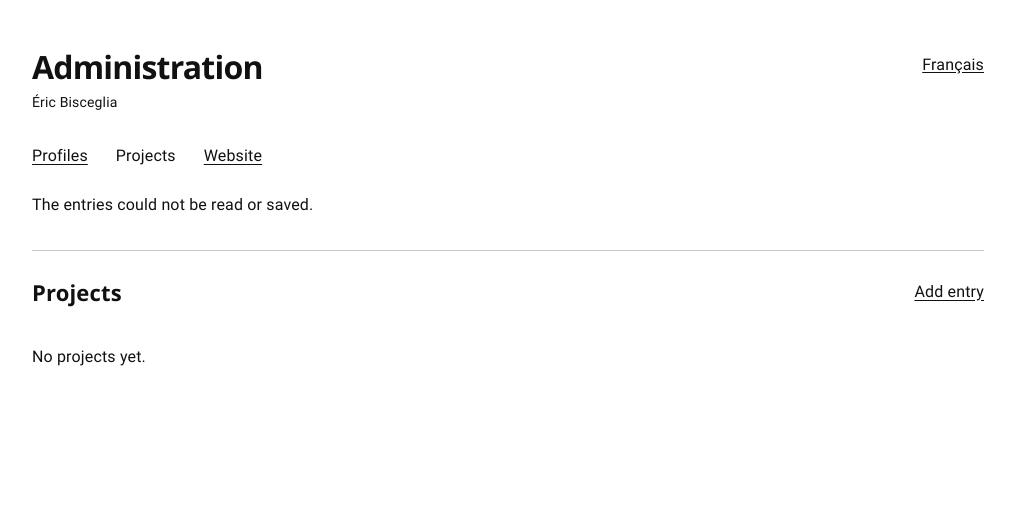
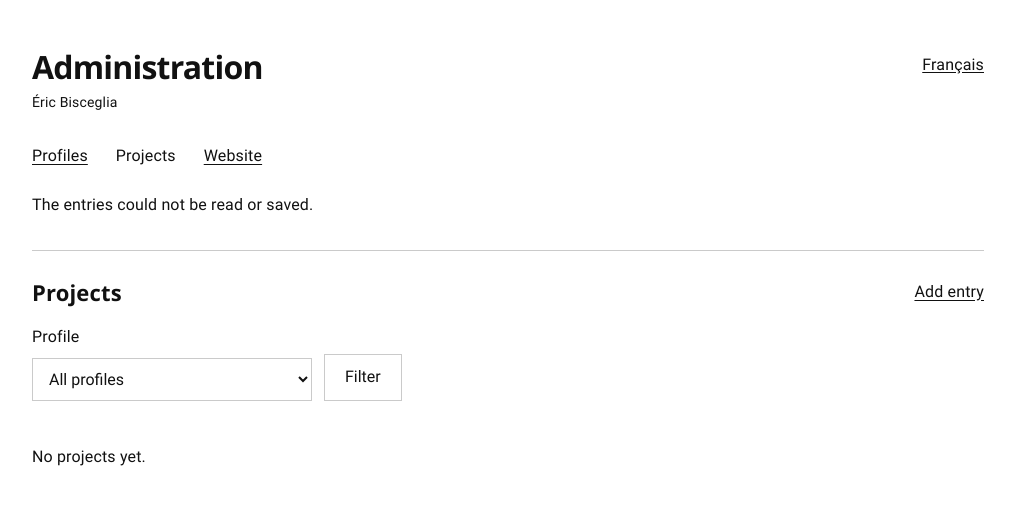
Before and after one commit to EricBisceglia/e-bis, a PHP site: page /admin/entries in a window 1280 px wide. Shown: the top 505 px of the page, without its empty margins (132-1147 px from the left). Run offline with PHP 8.4, Linux system fonts and the light colour scheme.

Commit message:
Filter entries by profile

```diff
--- a/admin/entries.php
+++ b/admin/entries.php
@@ -26,6 +26,30 @@ $admin_page      = 'entries';
 
 ///////////////////////////////////////////////////////////////////////////////////////////////////////////////////////
 // Prepare the page & forms
+
+// Look for profile filters
+$entry_filter = $_GET['profile'] ?? '';
+
+// Validate profile filtering against allowed values
+if(!in_array($entry_filter, array('', 'tech', 'security', 'games'), true))
+  $entry_filter = '';
+
+// Prepare the query string for the current profile filter
+$entry_filter_query = ($entry_filter !== '')
+                    ? 'profile='.rawurlencode($entry_filter).'&'
+                    : '';
+
+// Prepare the URL for the entry list
+$entry_list_url = './entries';
+if($entry_filter !== '')
+  $entry_list_url .= '?profile='.rawurlencode($entry_filter);
+$entry_list_link = htmlspecialchars($entry_list_url, ENT_QUOTES, 'UTF-8');
+$entry_add_url = htmlspecialchars('./entries?'.$entry_filter_query.'add=1#entry-editor', ENT_QUOTES, 'UTF-8');
+
+// Prepare the empty-list message
+$entry_empty_text = ($entry_filter !== '')
+                  ? __('admin_entries_empty_profile')
+                  : __('admin_entries_empty');
 
 // Show the editor when adding or editing an entry
 $entry_add    = ($_GET['add'] ?? '') === '1';
@@ -70,7 +94,7 @@ $entry_token = $_SESSION['entry_token'];
 
 // Prepare default form values
 $entry_values = array(
-  'profile' => 'tech',
+  'profile' => $entry_filter ?: 'tech',
   'status'  => 'draft',
   'start'   => '',
   'end'     => '',
@@ -185,7 +209,7 @@ if(($_SERVER['REQUEST_METHOD'] ?? '') === 'POST' && $entry_move && !$entry_error
       $_SESSION['entry_token'] = bin2hex(random_bytes(32));
 
       // Redirect back to the entry list
-      exit(header('Location: ./entries#entry-'.rawurlencode($move_id), true, 303));
+      exit(header('Location: '.$entry_list_url.'#entry-'.rawurlencode($move_id), true, 303));
     }
 
     // Handle errors during the move
@@ -235,7 +259,7 @@ if(($_SERVER['REQUEST_METHOD'] ?? '') === 'POST' && $entry_delete && !$entry_err
       $_SESSION['entry_token'] = bin2hex(random_bytes(32));
 
       // Return to the list
-      exit(header('Location: ./entries?deleted=1', true, 303));
+      exit(header('Location: ./entries?'.$entry_filter_query.'deleted=1', true, 303));
     }
 
     // Handle errors during deletion
@@ -346,7 +370,7 @@ if(($_SERVER['REQUEST_METHOD'] ?? '') === 'POST' && !$entry_delete && !$entry_mo
       $_SESSION['entry_token'] = bin2hex(random_bytes(32));
 
       // Redirect to the entries page
-      exit(header('Location: ./entries?saved=1', true, 303));
+      exit(header('Location: ./entries?'.$entry_filter_query.'saved=1', true, 303));
     }
   }
 
@@ -398,6 +422,10 @@ foreach($entry_order_ids as $profile => $identifiers)
 // Process each saved entry for display
 foreach(array_reverse($entries) as $saved_entry)
 {
+  // Skip entries outside the selected profile
+  if($entry_filter !== '' && $saved_entry['profile'] !== $entry_filter)
+    continue;
+
   // Prefer the current interface language when available
   $display_language = $lang_lower;
 
@@ -438,7 +466,7 @@ foreach(array_reverse($entries) as $saved_entry)
     'profile'       => __('home_'.$saved_entry['profile']),
     'status'        => __('admin_entry_'.$saved_entry['status']),
     'languages'     => implode(' / ', $entry_languages),
-    'edit_url'      => htmlspecialchars('./entries?edit='.rawurlencode($saved_entry['id']).'#entry-editor', ENT_QUOTES, 'UTF-8'),
+    'edit_url' => htmlspecialchars('./entries?'.$entry_filter_query.'edit='.rawurlencode($saved_entry['id']).'#entry-editor', ENT_QUOTES, 'UTF-8'),
     'id'            => htmlspecialchars($saved_entry['id'], ENT_QUOTES, 'UTF-8'),
     'order_version' => $entry_order_versions[$saved_entry['profile']],
     'can_up'        => $entry_position > 0,
@@ -454,9 +482,7 @@ foreach(array_reverse($entries) as $saved_entry)
 $entry_heading = $entry_edit ? __('admin_entry_edit') : __('admin_entry_add');
 
 // Determine the entry editor's submission URL
-$entry_action = './entries?'
-              .($entry_edit ? 'edit='.rawurlencode($entry_id) : 'add=1')
-              .'#entry-editor';
+$entry_action = './entries?'.$entry_filter_query.($entry_edit ? 'edit='.rawurlencode($entry_id) : 'add=1').'#entry-editor';
 
 // Escape the submission URL for HTML output
 $entry_action = htmlspecialchars($entry_action, ENT_QUOTES, 'UTF-8');
@@ -489,7 +515,7 @@ $entry_action = htmlspecialchars($entry_action, ENT_QUOTES, 'UTF-8');
         <section class="admin-section" id="entry-editor">
           <div class="admin-section-heading">
             <h2><?=$entry_heading?></h2>
-            <a href="./entries"><?=__('admin_entry_cancel')?></a>
+            <a href="<?=$entry_list_link?>"><?=__('admin_entry_cancel')?></a>
           </div>
 
           <form class="entry-editor" method="post" action="<?=$entry_action?>">
@@ -593,13 +619,39 @@ $entry_action = htmlspecialchars($entry_action, ENT_QUOTES, 'UTF-8');
             <h2><?=__('admin_entries')?></h2>
 
             <?php if(!$entry_open): ?>
-            <a href="?add=1#entry-editor"><?=__('admin_entry_add')?></a>
+            <a href="<?=$entry_add_url?>"><?=__('admin_entry_add')?></a>
             <?php endif; ?>
           </div>
 
-          <?php if(empty($entries)): ?>
+          <form class="entry-filters" method="get" action="./entries">
+            <div class="admin-field">
+              <label for="entry_filter_profile"><?=__('admin_entry_profile')?></label>
+
+              <select id="entry_filter_profile" name="profile">
+                <option value=""<?=$entry_filter === '' ? ' selected' : ''?>>
+                  <?=__('admin_entries_all_profiles')?>
+                </option>
+
+                <option value="tech"<?=$entry_filter === 'tech' ? ' selected' : ''?>>
+                  <?=__('home_tech')?>
+                </option>
+
+                <option value="security"<?=$entry_filter === 'security' ? ' selected' : ''?>>
+                  <?=__('home_security')?>
+                </option>
+
+                <option value="games"<?=$entry_filter === 'games' ? ' selected' : ''?>>
+                  <?=__('home_games')?>
+                </option>
+              </select>
+            </div>
+
+            <button type="submit"><?=__('admin_entries_filter')?></button>
+          </form>
+
+          <?php if(empty($entry_rows)): ?>
             <p class="admin-empty">
-              <?=__('admin_entries_empty')?>
+              <?=$entry_empty_text?>
             </p>
             <?php else: ?>
 
@@ -645,7 +697,7 @@ $entry_action = htmlspecialchars($entry_action, ENT_QUOTES, 'UTF-8');
                 </td>
 
                 <td data-label="<?=__('admin_entry_order')?>">
-                  <form class="entry-order" method="post" action="./entries">
+                  <form class="entry-order" method="post" action="<?=$entry_list_link?>">
                     <input type="hidden" name="entry_action" value="move">
                     <input type="hidden" name="entry_token" value="<?=$entry_token?>">
                     <input type="hidden" name="entry_move_id" value="<?=$entry_row['id']?>">
--- a/css/admin.css
+++ b/css/admin.css
@@ -63,6 +63,9 @@
                                 border: 1px solid var(--color-border); cursor: pointer;           }
 .entry-order button:disabled  { opacity: 0.45; cursor: default;                                   }
 .admin-entry-table tbody tr   { scroll-margin-top: 24px;                                          }
+.entry-filters                { display: flex; align-items: flex-end; flex-wrap: wrap             ;
+                                gap: 12px; margin-bottom: 24px;                                   }
+.entry-filters .admin-field   { width: 280px; max-width: 100%;                                    }
 
 /*********************************************************************************************************************/
 /*                                                                                                                   */
@@ -98,7 +101,7 @@
 .admin-section-heading a:hover
                             { text-decoration-thickness: 2px;                                     }
 .admin-feedback             { margin-top: 24px;                                                   }
-.entry-editor button, .entry-delete button
+.entry-editor button, .entry-delete button, .entry-filters button
                             { padding: 10px 20px; font: inherit; color: var(--color-text)         ;
                               background: var(--color-background)                                 ;
                               border: 1px solid var(--color-border); cursor: pointer;             }
--- a/lang/admin.lang.php
+++ b/lang/admin.lang.php
@@ -96,6 +96,14 @@ ___('admin_entry_down',         'FR', "Descendre");
 ___('admin_entry_error_order',  'EN', "The order has been changed. Reload the list before moving entries.");
 ___('admin_entry_error_order',  'FR', "L'ordre a été changé. Rechargez la liste avant de déplacer les projets.");
 
+// Entry filters
+___('admin_entries_all_profiles',  'EN', "All profiles");
+___('admin_entries_all_profiles',  'FR', "Tous les profils");
+___('admin_entries_filter',        'EN', "Filter");
+___('admin_entries_filter',        'FR', "Filtrer");
+___('admin_entries_empty_profile', 'EN', "No projects for this profile.");
+___('admin_entries_empty_profile', 'FR', "Aucun projet pour ce profil.");
+
 // Translated fields
 ___('admin_entry_title',     'EN', "Company / Project");
 ___('admin_entry_title',     'FR', "Entreprise / projet");
```
